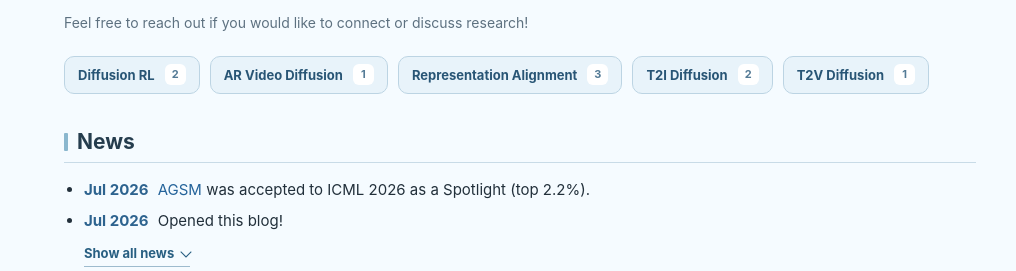
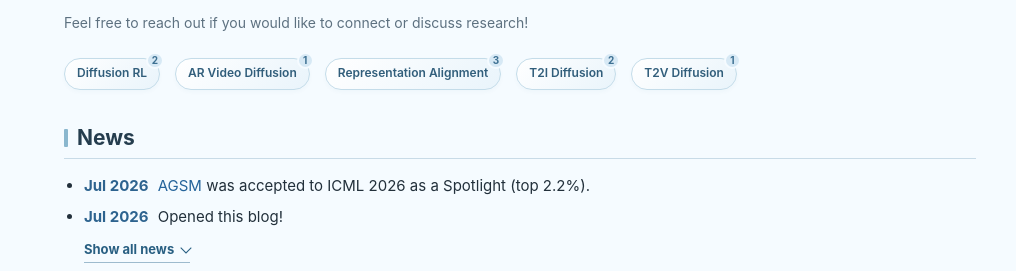
Before and after one commit to jaayeon/jaayeon.github.io, a plain HTML site: page index.html in a window 1280 px wide. Shown: the part 230-501 px from the top of the page, 264-1280 px from the left. Drawn offline with Linux system fonts and the light colour scheme.

Commit message:
Refine topic pills with external count badges and motion

```diff
--- a/index.html
+++ b/index.html
@@ -17,7 +17,7 @@
     <meta property="og:type" content="website">
     <meta property="og:url" content="https://jaayeon.github.io/">
     <meta property="og:image" content="https://jaayeon.github.io/assets/profile-face-sr.png">
-    <link rel="stylesheet" href="styles.css?v=20261118-research-topics">
+    <link rel="stylesheet" href="styles.css?v=20261118-compact-topics">
     <script type="application/ld+json">
       {
         "@context": "https://schema.org",
@@ -340,6 +340,6 @@
     <footer class="footer">
       <p>&copy; 2026 Jaa-Yeon Lee.</p>
     </footer>
-    <script src="script.js?v=20261118-research-topics"></script>
+    <script src="script.js?v=20261118-compact-topics"></script>
   </body>
 </html>
--- a/styles.css
+++ b/styles.css
@@ -215,8 +215,8 @@ dd {
 .focus-tags {
   display: flex;
   flex-wrap: wrap;
-  gap: 10px;
-  margin: 22px 0 0;
+  gap: 14px 15px;
+  margin: 24px 0 0;
 }
 
 .focus-topic {
@@ -224,19 +224,20 @@ dd {
 }
 
 .focus-topic summary {
+  position: relative;
   display: inline-flex;
   align-items: center;
-  gap: 10px;
-  min-height: 38px;
-  padding: 7px 13px;
-  border: 1px solid #bcd4e3;
-  border-radius: 10px;
-  background: #e8f3fa;
-  color: #285575;
-  font-size: 13px;
-  font-weight: 650;
+  min-height: 32px;
+  padding: 5px 12px;
+  border: 1px solid #c4dce9;
+  border-radius: 999px;
+  background: linear-gradient(135deg, #fff 0%, #e9f4fb 100%);
+  color: #315e7b;
+  font-size: 12px;
+  font-weight: 600;
   list-style: none;
   cursor: pointer;
+  box-shadow: 0 2px 4px rgba(45, 92, 124, 0.03);
 }
 
 .focus-topic summary::-webkit-details-marker {
@@ -245,25 +246,72 @@ dd {
 
 .focus-topic summary:hover,
 .focus-topic[open] summary {
-  border-color: #7ca9c6;
-  background: #dceef9;
+  border-color: #87b3cf;
+  background: linear-gradient(135deg, #f8fcff 0%, #dceef9 100%);
+  color: #194f75;
+  box-shadow: 0 5px 14px rgba(45, 92, 124, 0.1);
 }
 
 .focus-topic summary:focus-visible {
   outline: 2px solid var(--link);
-  outline-offset: 3px;
+  outline-offset: 4px;
 }
 
 .topic-count {
+  position: absolute;
+  top: -7px;
+  right: -5px;
   display: grid;
   place-items: center;
-  min-width: 21px;
-  height: 21px;
-  padding: 0 5px;
-  border-radius: 6px;
-  background: #fff;
-  color: #547b96;
-  font-size: 11px;
+  min-width: 17px;
+  height: 17px;
+  padding: 0 4px;
+  border: 2px solid var(--page);
+  border-radius: 999px;
+  background: #d7e9f5;
+  color: #3e7193;
+  font-size: 10px;
+  font-weight: 650;
+  line-height: 1;
+  pointer-events: none;
+}
+
+.focus-topic[open] .topic-count {
+  background: #39769f;
+  color: #fff;
+}
+
+@media (prefers-reduced-motion: no-preference) {
+  .focus-topic summary {
+    transition: transform 180ms ease, box-shadow 180ms ease, border-color 180ms ease, color 180ms ease;
+  }
+
+  .topic-count {
+    transition: transform 180ms ease, background 180ms ease, color 180ms ease;
+  }
+
+  .focus-topic[open] .topic-count {
+    transform: scale(1.08);
+  }
+
+  .focus-topic[open] .topic-panel {
+    animation: topic-reveal 170ms ease-out;
+  }
+
+  @keyframes topic-reveal {
+    from { opacity: 0; translate: 0 5px; }
+    to { opacity: 1; translate: 0 0; }
+  }
+}
+
+@media (hover: hover) and (pointer: fine) and (prefers-reduced-motion: no-preference) {
+  .focus-topic:hover summary {
+    transform: translateY(-2px);
+  }
+
+  .focus-topic summary:active {
+    transform: translateY(0) scale(0.98);
+  }
 }
 
 .topic-panel {
```
